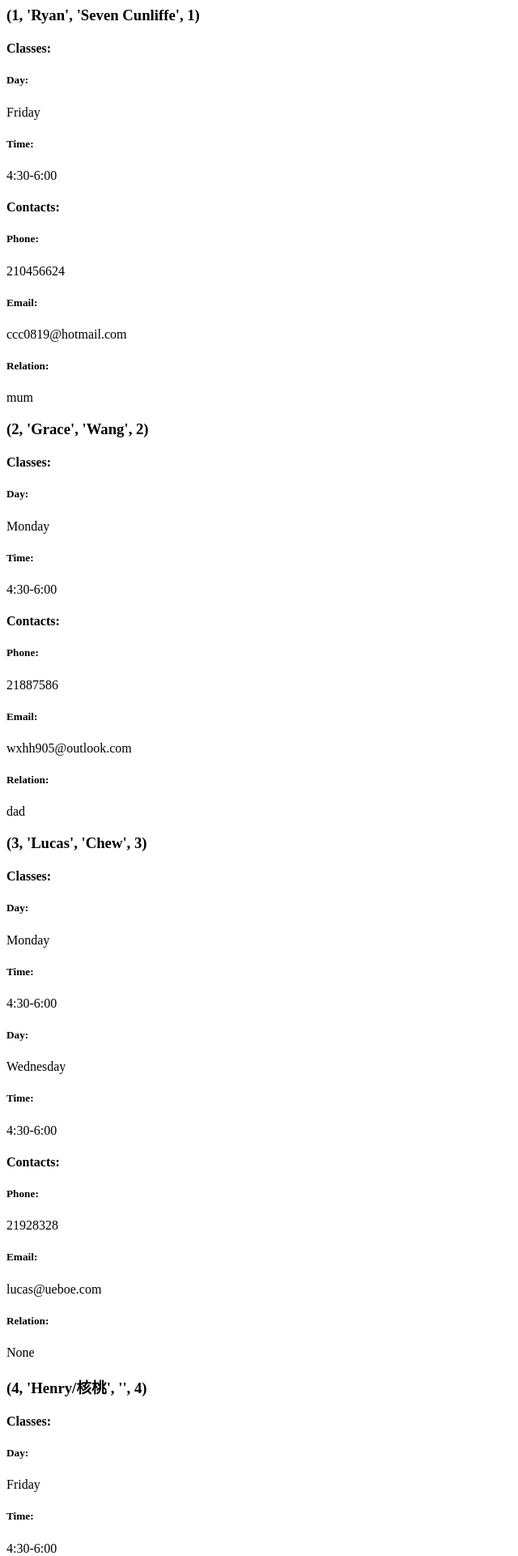
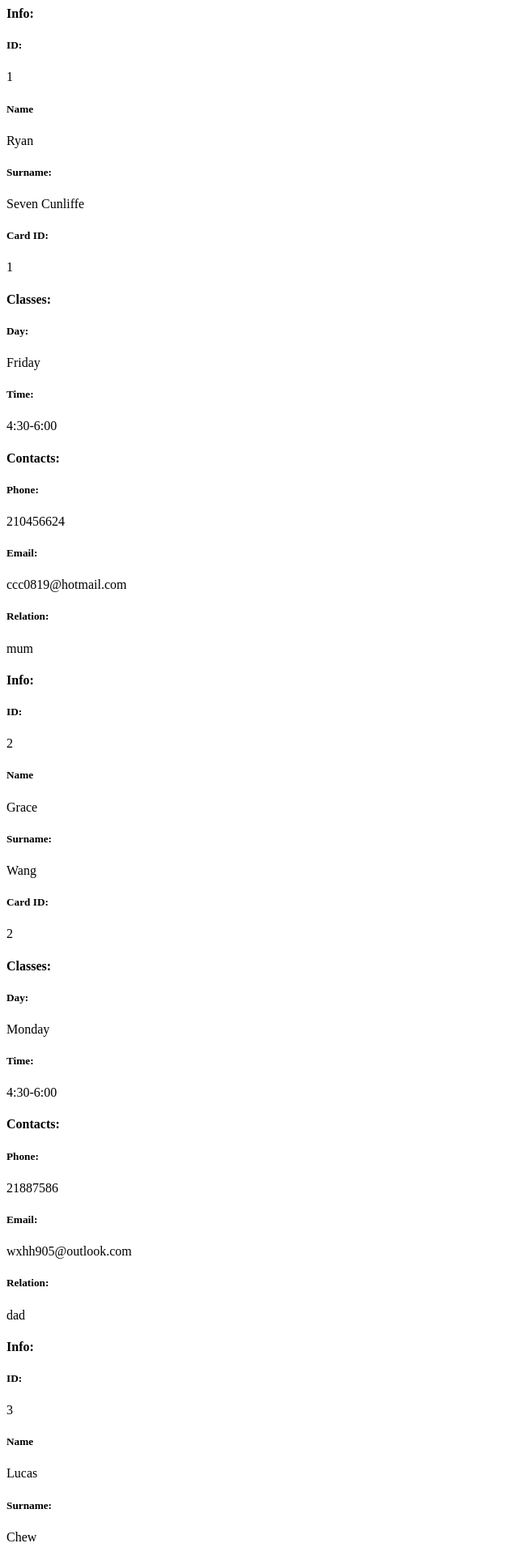
Before and after one commit to Av510/ambition_TKD, a Flask app: page /students in a window 1280 px wide. Shown: the top 1921 px of the page at 81% size, without its empty margins (0-640 px from the left). Run offline with Flask 3, Linux system fonts and the light colour scheme; data comes from the database, SQL or seed files in the repository.

Commit message:
Update studentpage.html

```diff
--- a/attendance_tracker/Templates/studentpage.html
+++ b/attendance_tracker/Templates/studentpage.html
@@ -1,5 +1,7 @@
 {% for i in student_d %}
-    <h3>{{student_d[i]["Info"]}}</h3>
+    <h4>Info: </h4>
+      <p><h5>ID: </h5>{{student_d[i]["Info"][0]}} <h5>Name </h5>{{student_d[i]["Info"][1]}}</p> <h5>Surname: </h5>{{student_d[i]["Info"][2]}} <h5>Card ID: </h5>{{student_d[i]["Info"][3]}}</p>
+
     <h4>Classes: </h4>
     {% for classes in student_d[i]["Classes"] %}
       <p><h5>Day: </h5>{{classes[0]}} <h5>Time: </h5>{{classes[1]}}</p>
```
